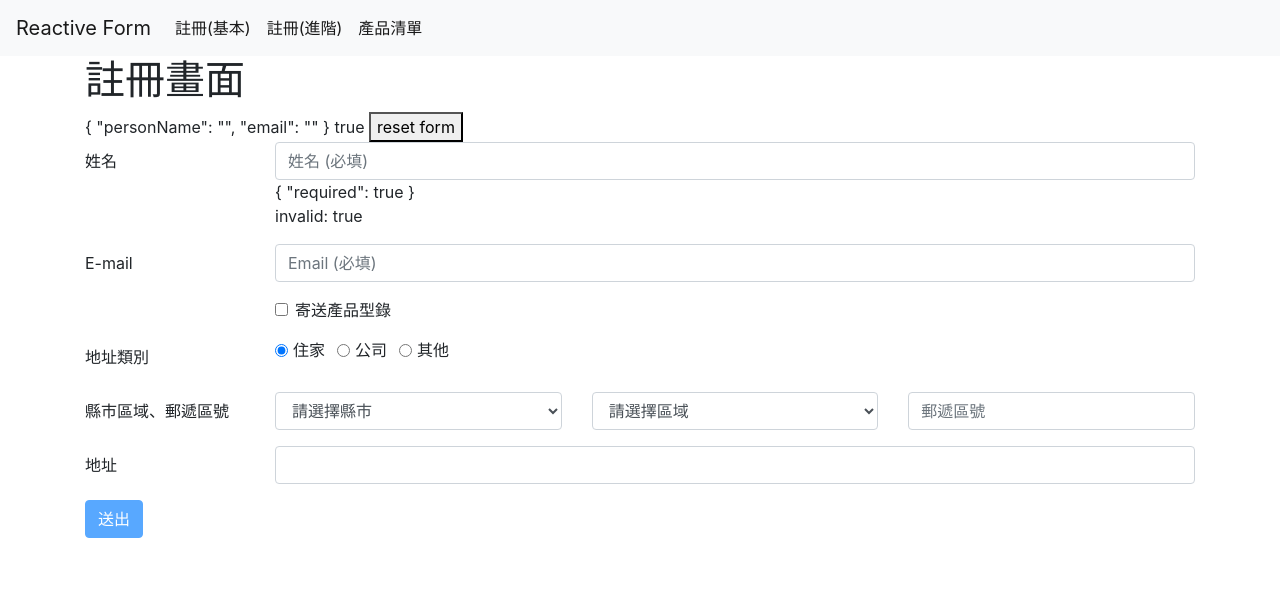
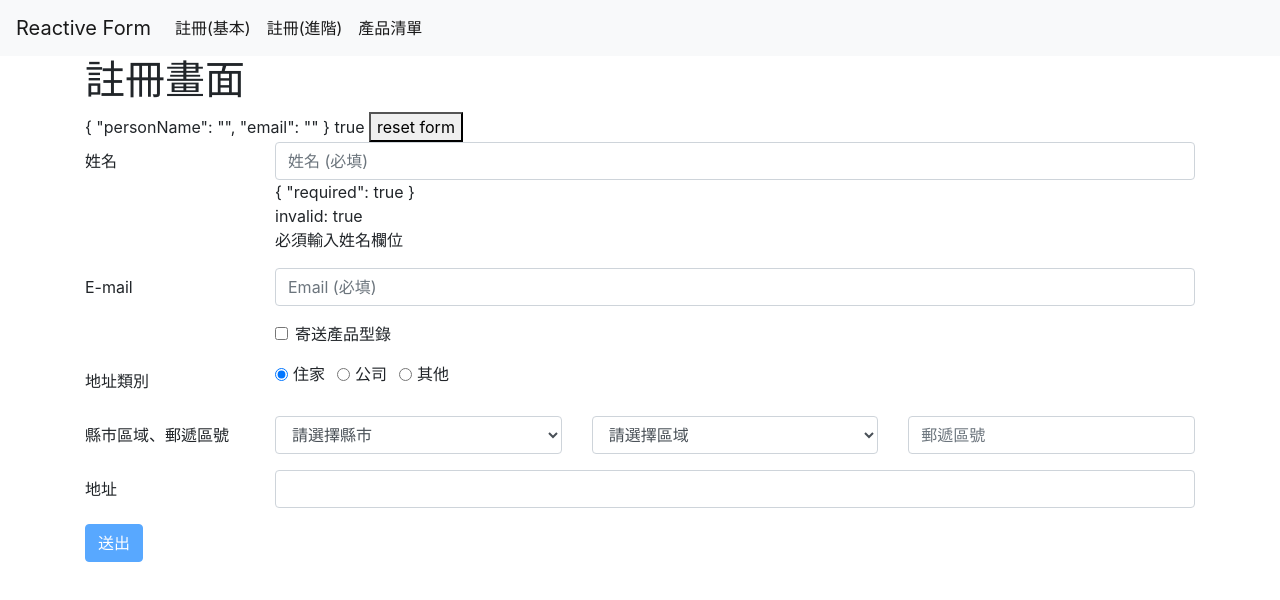
Before and after one commit to chgc/20181110-angular-beginner-form, an Angular app: page /signup in a window 1280 px wide. Shown: the top 600 px of the page. Built offline with nearby package versions, Linux system fonts and the light colour scheme.

Commit message:
當 personName 欄位有 required 錯誤時，顯示對應錯誤訊息

```diff
--- a/src/app/signup/signup.component.html
+++ b/src/app/signup/signup.component.html
@@ -18,6 +18,7 @@
       />
       {{ personName.errors | json }}
       <div>invalid: {{ personName.invalid }}</div>
+      <span *ngIf="personName.hasError('required')">必須輸入姓名欄位</span>
     </div>
   </div>
   <div class="form-group row">
```
